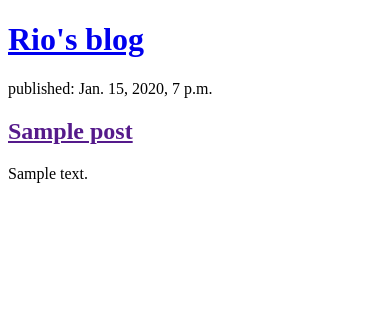
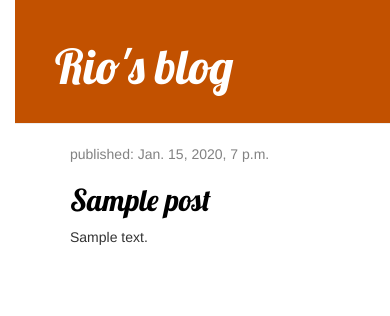
Before and after one commit to rmasutani/django-girls, a Django app: page / in a window 390 px wide. Shown: the top 316 px of the page. Run offline with Django 3.2, Linux system fonts and the light colour scheme; tables that the repository leaves empty hold one stand-in row (values such as "Sample post"); some libraries are stand-ins or nearby versions.

Commit message:
Add some styling and base

```diff
--- /dev/null
+++ b/blog/static/css/blog.css
@@ -0,0 +1,66 @@
+h1 a,
+h2 a {
+  color: #ca9f12;
+  font-family: "Lobster";
+}
+
+body {
+  padding-left: 15px;
+}
+
+.page-header {
+  background-color: #c25100;
+  margin-top: 0;
+  padding: 20px 20px 20px 40px;
+}
+
+.page-header h1,
+.page-header h1 a,
+.page-header h1 a:visited,
+.page-header h1 a:active {
+  color: #ffffff;
+  font-size: 36pt;
+  text-decoration: none;
+}
+
+.content {
+  margin-left: 40px;
+}
+
+h1,
+h2,
+h3,
+h4 {
+  font-family: "Lobster", cursive;
+}
+
+.date {
+  color: #828282;
+}
+
+.save {
+  float: right;
+}
+
+.post-form textarea,
+.post-form input {
+  width: 100%;
+}
+
+.top-menu,
+.top-menu:hover,
+.top-menu:visited {
+  color: #ffffff;
+  float: right;
+  font-size: 26pt;
+  margin-right: 20px;
+}
+
+.post {
+  margin-bottom: 70px;
+}
+
+.post h2 a,
+.post h2 a:visited {
+  color: #000000;
+}
--- /dev/null
+++ b/blog/templates/blog/base.html
@@ -0,0 +1,30 @@
+{% load static %}
+<html>
+  <head>
+    <title>Django Girls blog</title>
+    <link
+      rel="stylesheet"
+      href="//maxcdn.bootstrapcdn.com/bootstrap/3.2.0/css/bootstrap.min.css"
+    />
+    <link
+      rel="stylesheet"
+      href="//maxcdn.bootstrapcdn.com/bootstrap/3.2.0/css/bootstrap-theme.min.css"
+    />
+    <link
+      href="//fonts.googleapis.com/css?family=Lobster&subset=latin,latin-ext"
+      rel="stylesheet"
+      type="text/css"
+    />
+    <link rel="stylesheet" href="{% static 'css/blog.css' %}" />
+  </head>
+  <body>
+    <div class="page-header">
+      <h1><a href="/">Rio's blog</a></h1>
+    </div>
+    <div class="content container">
+      <div class="row">
+        <div class="col-md-8">{% block content %} {% endblock %}</div>
+      </div>
+    </div>
+  </body>
+</html>
--- a/blog/templates/blog/post_list.html
+++ b/blog/templates/blog/post_list.html
@@ -1,22 +1,35 @@
+{% extends 'blog/base.html' %} {% load static %}
 <!DOCTYPE html>
 <html lang="en">
   <head>
     <meta charset="UTF-8" />
     <meta http-equiv="X-UA-Compatible" content="IE=edge" />
     <meta name="viewport" content="width=device-width, initial-scale=1.0" />
+    <link
+      rel="stylesheet"
+      href="//maxcdn.bootstrapcdn.com/bootstrap/3.2.0/css/bootstrap.min.css"
+    />
+    <link
+      rel="stylesheet"
+      href="//maxcdn.bootstrapcdn.com/bootstrap/3.2.0/css/bootstrap-theme.min.css"
+    />
+    <link
+      href="//fonts.googleapis.com/css?family=Lobster&subset=latin,latin-ext"
+      rel="stylesheet"
+      type="text/css"
+    />
+    <link rel="stylesheet" href="{% static 'css/blog.css' %}" />
     <title>Rio's blog</title>
   </head>
   <body>
-    <div>
-      <h1><a href="/">Rio's blog</a></h1>
-    </div>
-
-    {% for post in posts %}
-    <div>
-      <p>published: {{ post.published_date }}</p>
+    {% block content %} {% for post in posts %}
+    <div class="post">
+      <div class="date">
+        <p>published: {{ post.published_date }}</p>
+      </div>
       <h2><a href="">{{ post.title }}</a></h2>
       <p>{{ post.text|linebreaksbr }}</p>
     </div>
-    {% endfor %}
+    {% endfor %} {% endblock %}
   </body>
 </html>
```
